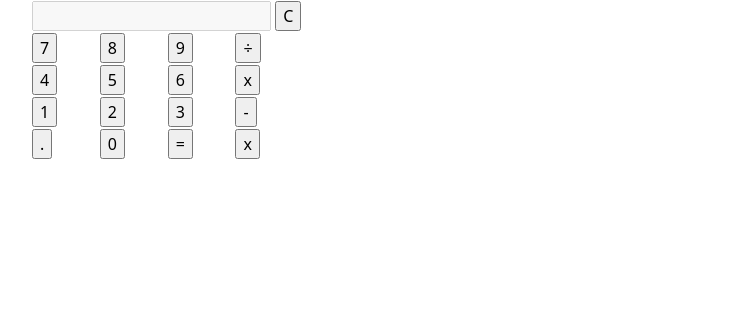
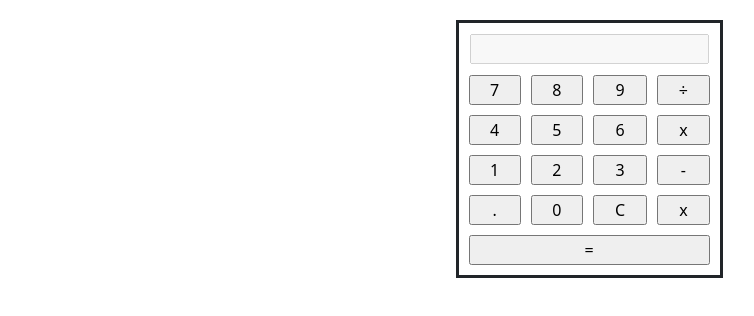
Before and after one commit to Rmany/Calculator, a plain HTML site: page index.html in a window 1280 px wide. Shown: the whole page, without its empty margins (51-805 px from the left). Drawn offline with nearby package versions, Linux system fonts and the light colour scheme.

Commit message:
Basic styling added and layout changed slightly

```diff
--- a/index.html
+++ b/index.html
@@ -21,36 +21,44 @@
             <tr>
               <th colspan="4">
                 <input type="text" disabled />
-                <input type="button" value="C" />
               </th>
             </tr>
           </thead>
           <tbody>
             <tr>
-              <td><input type="button" value="7" /></td>
-              <td><input type="button" value="8" /></td>
-              <td><input type="button" value="9" /></td>
-              <td><input type="button" value="÷" /></td>
+              <td>
+                <input type="button" value="7" class="nbr-input" />
+              </td>
+              <td><input type="button" value="8" class="nbr-input" /></td>
+              <td><input type="button" value="9" class="nbr-input" /></td>
+              <td><input type="button" value="÷" class="symbol-input" /></td>
             </tr>
             <tr>
-              <td><input type="button" value="4" /></td>
-              <td><input type="button" value="5" /></td>
-              <td><input type="button" value="6" /></td>
-              <td><input type="button" value="x" /></td>
+              <td><input type="button" value="4" class="nbr-input" /></td>
+              <td><input type="button" value="5" class="nbr-input" /></td>
+              <td><input type="button" value="6" class="nbr-input" /></td>
+              <td><input type="button" value="x" class="symbol-input" /></td>
             </tr>
             <tr>
-              <td><input type="button" value="1" /></td>
-              <td><input type="button" value="2" /></td>
-              <td><input type="button" value="3" /></td>
-              <td><input type="button" value="-" /></td>
+              <td><input type="button" value="1" class="nbr-input" /></td>
+              <td><input type="button" value="2" class="nbr-input" /></td>
+              <td><input type="button" value="3" class="nbr-input" /></td>
+              <td><input type="button" value="-" class="symbol-input" /></td>
             </tr>
             <tr>
-              <td><input type="button" value="." /></td>
-              <td><input type="button" value="0" /></td>
-              <td><input type="button" value="=" /></td>
-              <td><input type="button" value="x" /></td>
+              <td><input type="button" value="." class="symbol-input" /></td>
+              <td><input type="button" value="0" class="nbr-input" /></td>
+              <td><input type="button" value="C" class="clear" /></td>
+              <td><input type="button" value="x" class="symbol-input" /></td>
             </tr>
           </tbody>
+          <tfoot>
+            <tr>
+              <td colspan="4">
+                <input type="button" value="=" class="equals" />
+              </td>
+            </tr>
+          </tfoot>
         </table>
         <script src="script.js"></script>
       </div>
--- a/styles.css
+++ b/styles.css
@@ -1,3 +1,12 @@
-p {
-  color: blue;
+table {
+  border: solid;
+  border-spacing: 10px 10px;
+  margin: 20px auto;
+  border-collapse: separate;
 }
+td {
+  padding: 0px;
+}
+input {
+  width: 100%;
+}
```
